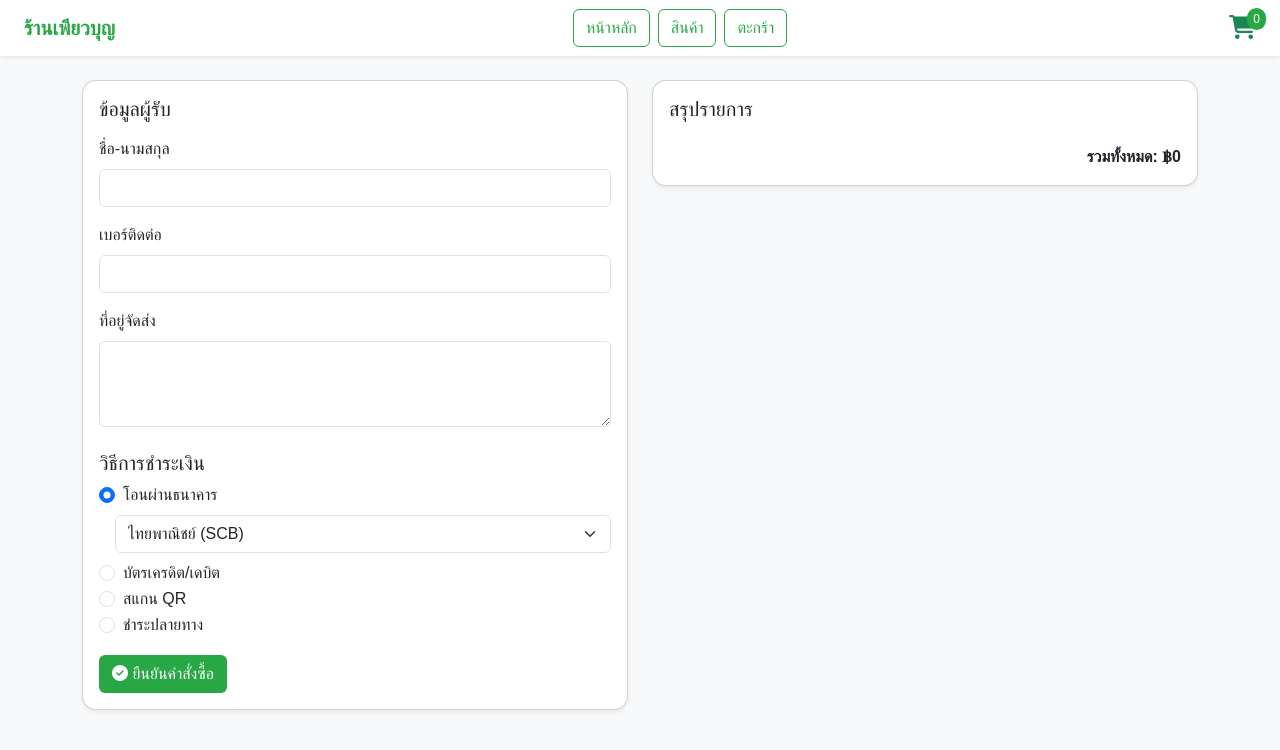
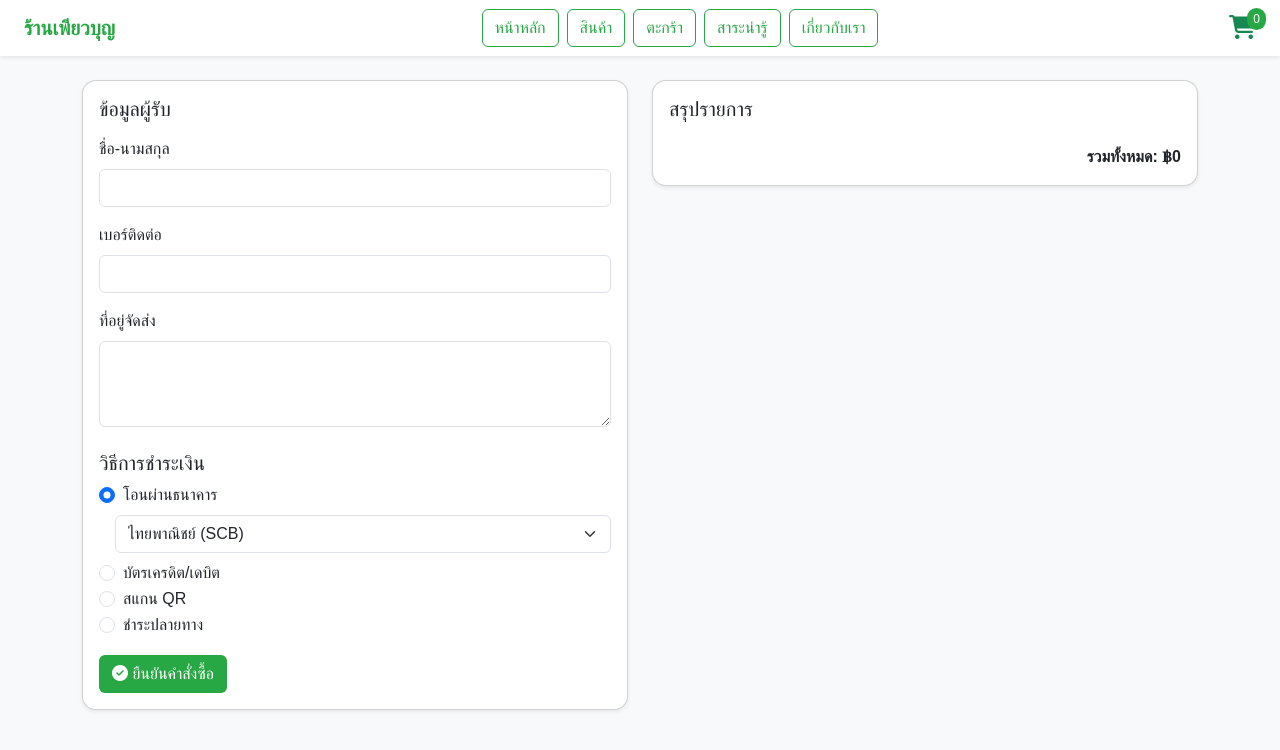
Before and after one commit to 004Ekachai/PureBoon-shop, a plain HTML site: page checkout.html in a window 1280 px wide. Drawn offline with nearby package versions, Linux system fonts and the light colour scheme.

Commit message:
Add new navigation items to checkout page

```diff
--- a/checkout.html
+++ b/checkout.html
@@ -16,6 +16,8 @@
       <li class="nav-item"><a href="index.html" class="btn btn-outline-success">หน้าหลัก</a></li>
       <li class="nav-item"><a href="shop.html" class="btn btn-outline-success">สินค้า</a></li>
       <li class="nav-item"><a href="cart.html" class="btn btn-outline-success">ตะกร้า</a></li>
+      <li class="nav-item"><a href="cart.html" class="btn btn-outline-success">สาระน่ารู้</a></li>
+      <li class="nav-item"><a href="cart.html" class="btn btn-outline-success">เกี่ยวกับเรา</a></li>
     </ul>
     <a href="cart.html" class="position-relative ms-auto">
       <i class="fa-solid fa-cart-shopping fa-xl text-success"></i>
```
